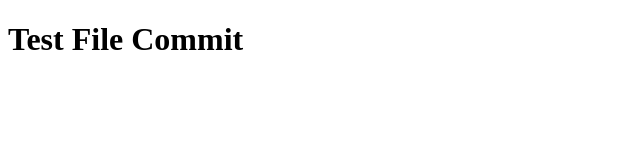
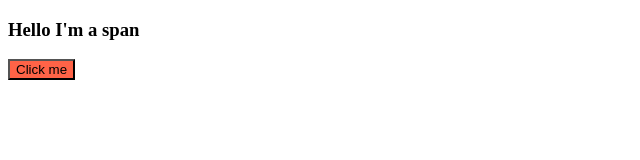
Before and after one commit to wallarin/DoIt_react, a plain HTML site: page index.html in a window 1280 px wide. Shown: the whole page, without its empty margins (0-640 px from the left). Drawn offline with nearby package versions, Linux system fonts and the light colour scheme.

Commit message:
원초적 ㄷReact 사용해보기

```diff
--- a/index.html
+++ b/index.html
@@ -1,11 +1,46 @@
 <!DOCTYPE html>
-<html lang="en">
-<head>
-    <meta charset="UTF-8">
-    <meta name="viewport" content="width=device-width, initial-scale=1.0">
-    <title>Document</title>
-</head>
-<body>
-    <h1>Test File Commit</h1>
-</body>
+<html>
+    <body>
+        <div id="root"></div>
+    </body>
+    <script crossorigin src="https://unpkg.com/react@18/umd/react.production.min.js"></script>
+    <script crossorigin src="https://unpkg.com/react-dom@18/umd/react-dom.production.min.js"></script>
+    <script>
+        //const span = React.createElement("span", {id: "wow-span", style: { color: "red" } }, "Hello I'm a span");
+
+        /*
+            리액트에서 Tag를 생성하는 방법은 React.createElement("태그명") 으로 생성이 가능하다.
+            이벤트나 id 값을 주기 위해서는 위의 코드에서 아래와 같이 수정한다.
+
+            ("태그명", {
+                id: "부여할 ID 값",
+                style: {
+                    backgroundColor: "tomato",
+                    color: "white"
+                },
+                onClick: () => console.log("클릭")
+            },
+            "삽입할 텍스트 값" or [생성한 값1, 생성한 값2]); ==> 이처럼 생성한 여러 값을 집어넣으려면 배열을 이용하면 된다.
+
+         */
+        const h3 = React.createElement("h3", {
+            id: "title",
+            onMouseEnter: () => console.log("mouse enter")
+        }, "Hello I'm a span");
+
+        const btn = React.createElement("button", {
+            onClick: () => console.log("i'm Clicked"),
+            style: {
+                backgroundColor: "tomato" ,
+            }
+        }, "Click me")
+
+        const root = document.getElementById("root");
+
+        const container = React.createElement("div", null, [h3, btn]);
+
+        //ReactDOM에게 render를 통하여 Tag를 삽입한다. (삽입할 값, 삽입할 위치)
+        ReactDOM.render(container, root)
+
+    </script>
 </html>
```
Also changed, not shown: vanilla.html (added, +17 -0 lines).
